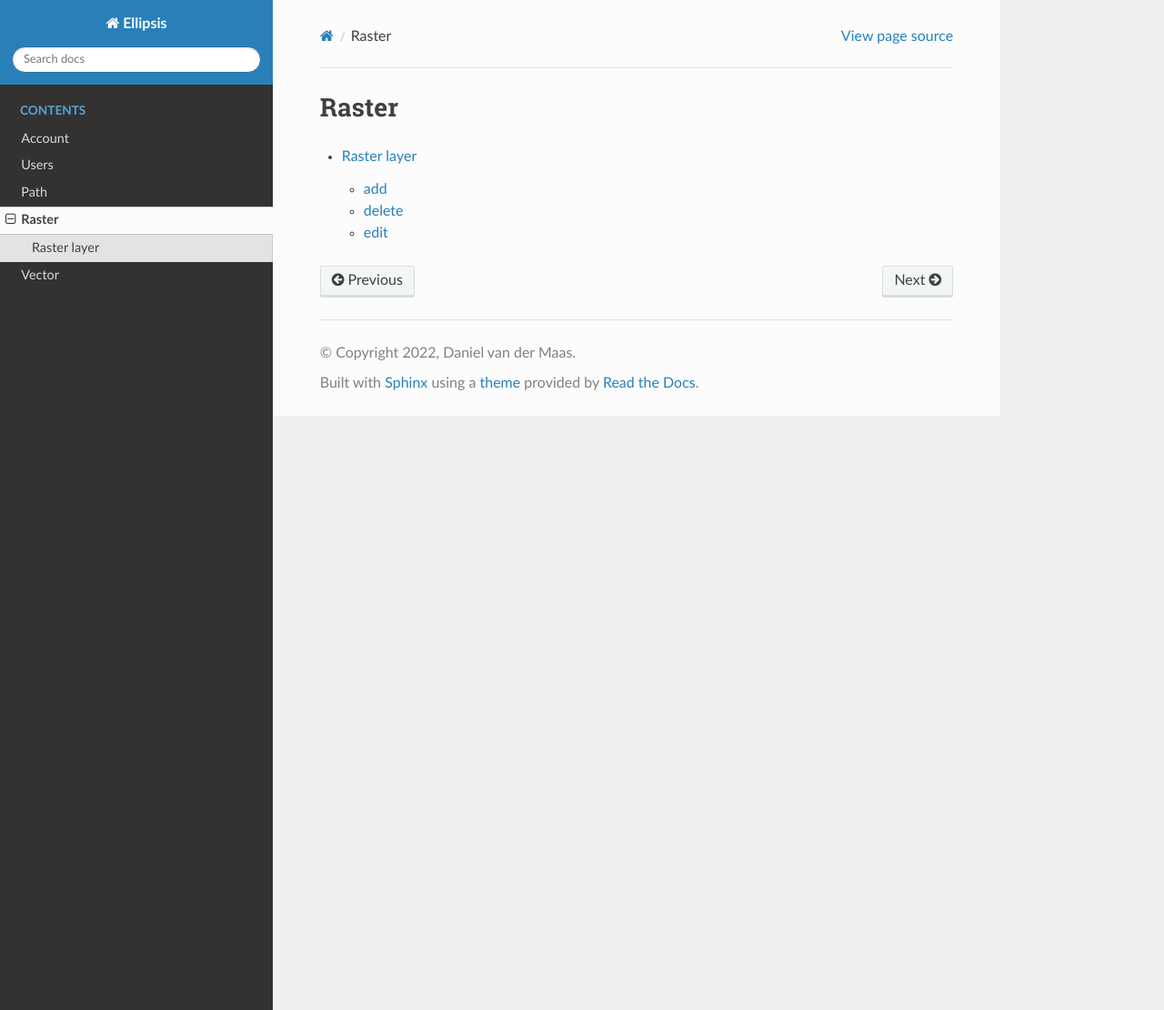
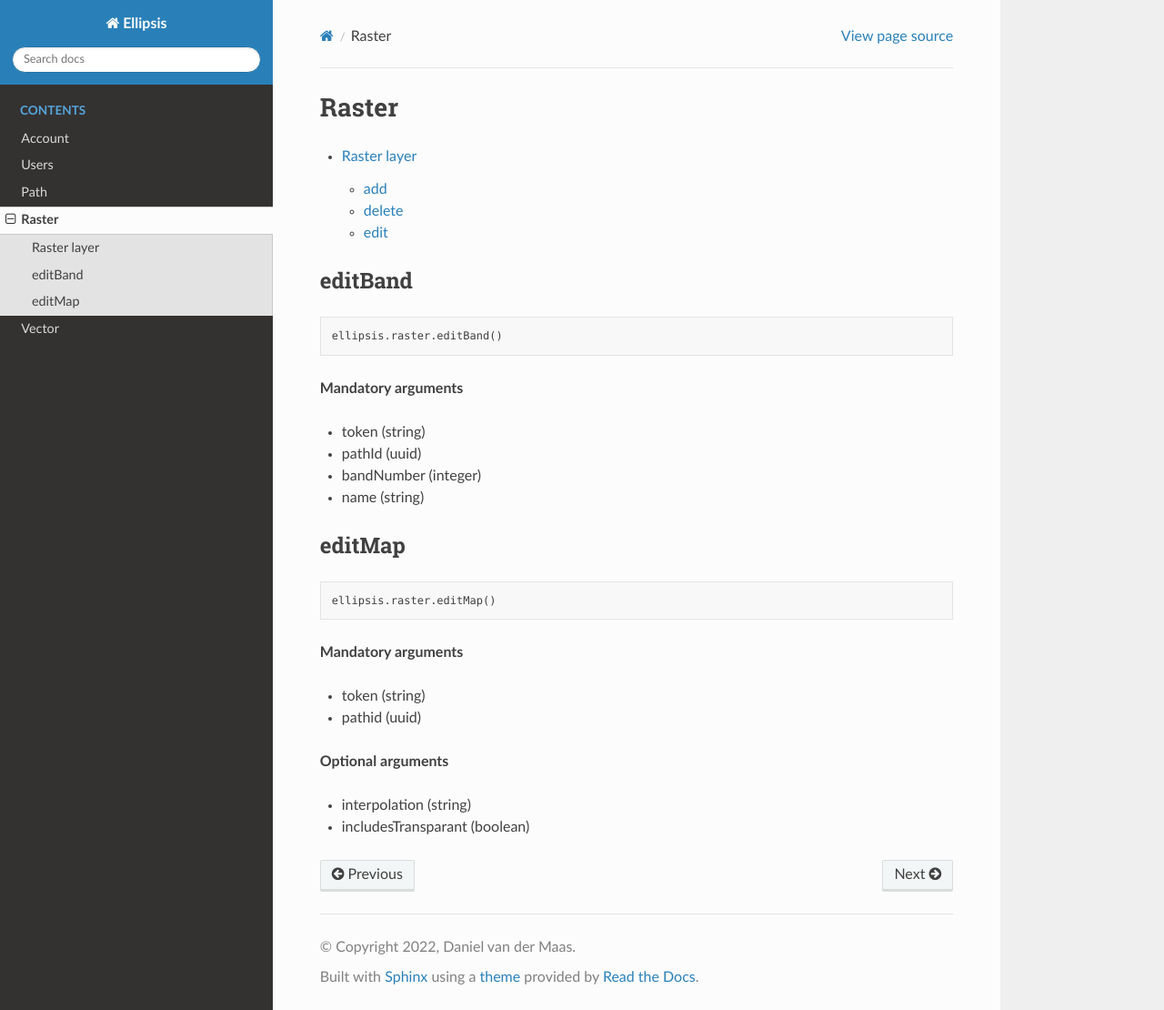
Before and after one commit to ellipsis-drive/python-package, a Sphinx documentation site: the page built from docs/raster/index.md, in a window 1280 px wide and 1110 px high. Shown: the whole window at 91% size. Built offline with Sphinx 7.4.7 and the Read the Docs theme 2.0.0, drawn with Linux system fonts in a browser that asks for light colours; pages that are not in the unit, such as notebooks, are missing from menus.

Commit message:
add ellipsis.raster docs

````diff
--- a/docs/raster/index.md
+++ b/docs/raster/index.md
@@ -6,3 +6,28 @@
 ---
 layer/index
 ```
+
+## editBand
+
+    ellipsis.raster.editBand()
+
+**Mandatory arguments**
+
+- token (string)
+- pathId (uuid)
+- bandNumber (integer)
+- name (string)
+
+## editMap
+
+    ellipsis.raster.editMap()
+
+**Mandatory arguments**
+
+- token (string)
+- pathid (uuid)
+
+**Optional arguments**
+
+- interpolation (string)
+- includesTransparant (boolean)
````
